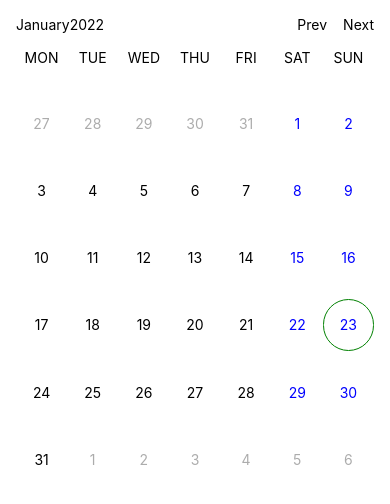
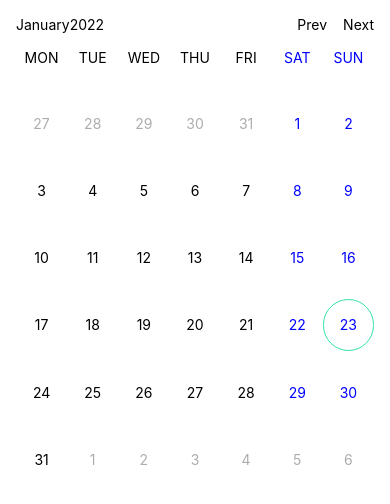
Before and after one commit to vitorizkiimanda/personal.calendarui.reactnative, a React Native app: screen / in a window 390 px wide. Shown: the top 504 px of the page. Built offline with nearby package versions, Linux system fonts and the light colour scheme; no server answers.

Commit message:
add themeColor context

```diff
--- a/App.tsx
+++ b/App.tsx
@@ -1,5 +1,5 @@
 import React from 'react';
-import CalendarScreen from './src/screen';
+import CalendarScreen from './src/screen/CalendarScreen';
 
 const App = () => {
   return <CalendarScreen />;
--- a/src/components/CalendarCustom/index.tsx
+++ b/src/components/CalendarCustom/index.tsx
@@ -1,6 +1,7 @@
-import React from 'react';
+import React, {useContext} from 'react';
 import {Text, TouchableOpacity, View} from 'react-native';
-import {dynamicStyleDateItem} from './styles';
+import {dynamicStyleDateItem, dynamicStyleDayLabel} from './styles';
+import {ThemeContext} from '../../screen/CalendarScreen';
 
 import * as dateFns from 'date-fns';
 import {isSameDay} from 'date-fns/esm';
@@ -24,6 +25,8 @@ interface PropsCalendarCustom {
 }
 
 const CalendarCustom = (props: PropsCalendarCustom) => {
+  const colorTheme = useContext(ThemeContext);
+
   const {
     arrHolidayDates,
     selectedMonth,
@@ -43,7 +46,7 @@ const CalendarCustom = (props: PropsCalendarCustom) => {
   const renderDayLabel = () => (
     <View style={{flexDirection: 'row', marginBottom: 16}}>
       {DAY_LABEL.map((val, index) => (
-        <Text style={{flex: 1, textAlign: 'center'}}>{val}</Text>
+        <Text style={dynamicStyleDayLabel(colorTheme, index).text}>{val}</Text>
       ))}
     </View>
   );
@@ -70,6 +73,7 @@ const CalendarCustom = (props: PropsCalendarCustom) => {
             onPress={() => onPressDate(clonedDay)}
             style={
               dynamicStyleDateItem(
+                colorTheme,
                 selectedDate,
                 clonedDay,
                 today,
@@ -78,12 +82,14 @@ const CalendarCustom = (props: PropsCalendarCustom) => {
                 i,
               ).container
             }>
+            {/* circular marker : today date, selected date */}
             {!!selectedDate &&
               (isSameDay(clonedDay, selectedDate) ||
                 isSameDay(clonedDay, today)) && (
                 <View
                   style={
                     dynamicStyleDateItem(
+                      colorTheme,
                       selectedDate,
                       clonedDay,
                       today,
@@ -94,9 +100,12 @@ const CalendarCustom = (props: PropsCalendarCustom) => {
                   }
                 />
               )}
+
+            {/* date text */}
             <Text
               style={
                 dynamicStyleDateItem(
+                  colorTheme.selectedDate,
                   selectedDate,
                   clonedDay,
                   today,
--- a/src/components/CalendarCustom/styles.tsx
+++ b/src/components/CalendarCustom/styles.tsx
@@ -1,5 +1,7 @@
 import {Dimensions, StyleSheet} from 'react-native';
 import {format, isSameDay, isSameMonth} from 'date-fns';
+
+import {colorInterface} from '../../helpers/Colors';
 
 const {width} = Dimensions.get('window');
 const CELL_WIDTH = (width - 32) / 7;
@@ -26,25 +28,29 @@ const isSelected = (
 };
 
 const backgroundColorDateCell = (
+  colorTheme: colorInterface,
   selectedDate: Date | null,
   clonedDay: Date,
   today: Date,
 ) => {
   return isSelected(selectedDate, clonedDay, today) ||
     (!!selectedDate && isSameDay(clonedDay, today))
-    ? 'red'
+    ? colorTheme.selectedDate
     : 'white';
 };
 
 const backgroundColorCircularMarker = (
+  colorTheme: colorInterface,
   selectedDate: Date | null,
   clonedDay: Date,
   today: Date,
 ) => {
   if (!!selectedDate && isSameDay(clonedDay, today)) {
-    return 'green';
+    return colorTheme.today;
   }
-  return isSelected(selectedDate, clonedDay, today) ? 'red' : 'white';
+  return isSelected(selectedDate, clonedDay, today)
+    ? colorTheme.selectedDate
+    : 'white';
 };
 
 const calcBorderRadiusLeft = (
@@ -115,7 +121,7 @@ const getTextColor = (
   }
   if (isHoliday(clonedDay, arrHolidayDates)) return 'blue';
   if (!isSameMonth(clonedDay, monthStart)) return 'gray';
-  if (index === 5 || index === 6) return 'blue';
+  if (index > 4) return 'blue'; // saturday & sunday
   return 'black';
 };
 
@@ -145,6 +151,7 @@ const getZIndex = (clonedDay: Date, selectedDate: Date | null, today: Date) => {
 };
 
 export const dynamicStyleDateItem = (
+  colorTheme: colorInterface,
   selectedDate: Date | null,
   clonedDay: Date,
   today: Date,
@@ -155,8 +162,13 @@ export const dynamicStyleDateItem = (
   StyleSheet.create({
     container: {
       alignItems: 'center',
-      backgroundColor: backgroundColorDateCell(selectedDate, clonedDay, today),
-      borderColor: isSameDay(clonedDay, today) ? 'green' : undefined,
+      backgroundColor: backgroundColorDateCell(
+        colorTheme,
+        selectedDate,
+        clonedDay,
+        today,
+      ),
+      borderColor: isSameDay(clonedDay, today) ? colorTheme.today : undefined,
       borderWidth: isSameDay(clonedDay, today) && !selectedDate ? 1 : 0,
       borderTopLeftRadius: calcBorderRadiusLeft(
         selectedDate,
@@ -213,6 +225,7 @@ export const dynamicStyleDateItem = (
     },
     circularMarker: {
       backgroundColor: backgroundColorCircularMarker(
+        colorTheme,
         selectedDate,
         clonedDay,
         today,
@@ -224,3 +237,15 @@ export const dynamicStyleDateItem = (
       overflow: 'visible',
     },
   });
+
+export const dynamicStyleDayLabel = (
+  colorTheme: colorInterface,
+  index: number,
+) =>
+  StyleSheet.create({
+    text: {
+      color: index > 4 ? 'blue' : 'black', // saturday & sunday
+      flex: 1,
+      textAlign: 'center',
+    },
+  });
--- a/src/helpers/Colors.ts
+++ b/src/helpers/Colors.ts
@@ -0,0 +1,17 @@
+const TODAY = '#31e3a2';
+const SELECTED_DATE = '#fe394a';
+
+export interface colorInterface {
+  today: string;
+  selectedDate: string;
+}
+
+export const lightColor = {
+  today: TODAY,
+  selectedDate: SELECTED_DATE,
+};
+
+export const darkColor = {
+  today: TODAY,
+  selectedDate: SELECTED_DATE,
+};
--- a/src/screen/index.tsx
+++ b/src/screen/CalendarScreen/index.tsx
@@ -1,4 +1,4 @@
-import React, {useEffect, useState} from 'react';
+import React, {createContext, useEffect, useState} from 'react';
 import {
   SafeAreaView,
   ScrollView,
@@ -7,9 +7,10 @@ import {
   View,
 } from 'react-native';
 import styles from './styles';
-import CalendarCustom from '../components/CalendarCustom';
-import CalendarNavigator from '../components/CalendarNavigator';
-import {getListDateHoliday} from '../service/serviceDateHoliday';
+import CalendarCustom from '../../components/CalendarCustom';
+import CalendarNavigator from '../../components/CalendarNavigator';
+import {getListDateHoliday} from '../../service/serviceDateHoliday';
+import {darkColor, lightColor} from '../../helpers/Colors';
 
 import {addMonths, getMonth, getYear, setYear} from 'date-fns';
 
@@ -19,6 +20,8 @@ interface HolidayDate {
   holiday_name: string;
   is_national_holiday: Boolean;
 }
+
+export const ThemeContext = createContext(lightColor);
 
 const CalendarScreen = () => {
   const isDarkMode = useColorScheme() === 'dark';
@@ -84,8 +87,11 @@ const CalendarScreen = () => {
 
   // UI render
   return (
+    <ThemeContext.Provider value={isDarkMode ? darkColor : lightColor}>
       <SafeAreaView
-      style={isDarkMode ? styles.containerMainDark : styles.containerMainLight}>
+        style={
+          isDarkMode ? styles.containerMainDark : styles.containerMainLight
+        }>
         <StatusBar barStyle={isDarkMode ? 'light-content' : 'dark-content'} />
         <ScrollView contentInsetAdjustmentBehavior="automatic">
           <View style={{padding: 16}}>
@@ -110,6 +116,7 @@ const CalendarScreen = () => {
           </View>
         </ScrollView>
       </SafeAreaView>
+    </ThemeContext.Provider>
   );
 };
 
```
Also changed, not shown: src/screen/CalendarScreen/styles.ts (renamed from src/screen/styles.ts). Lines whose indentation alone changed are shown as unchanged.
